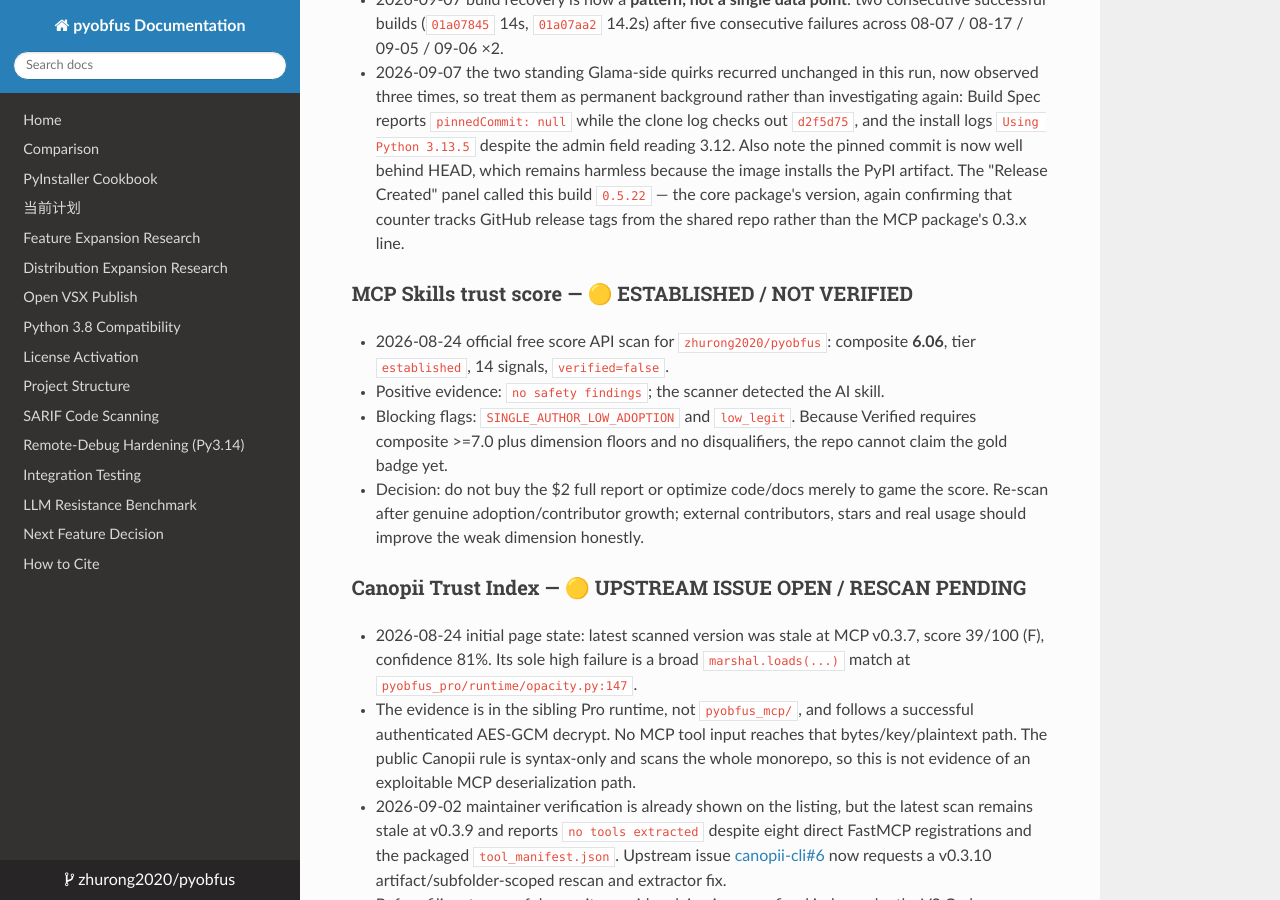
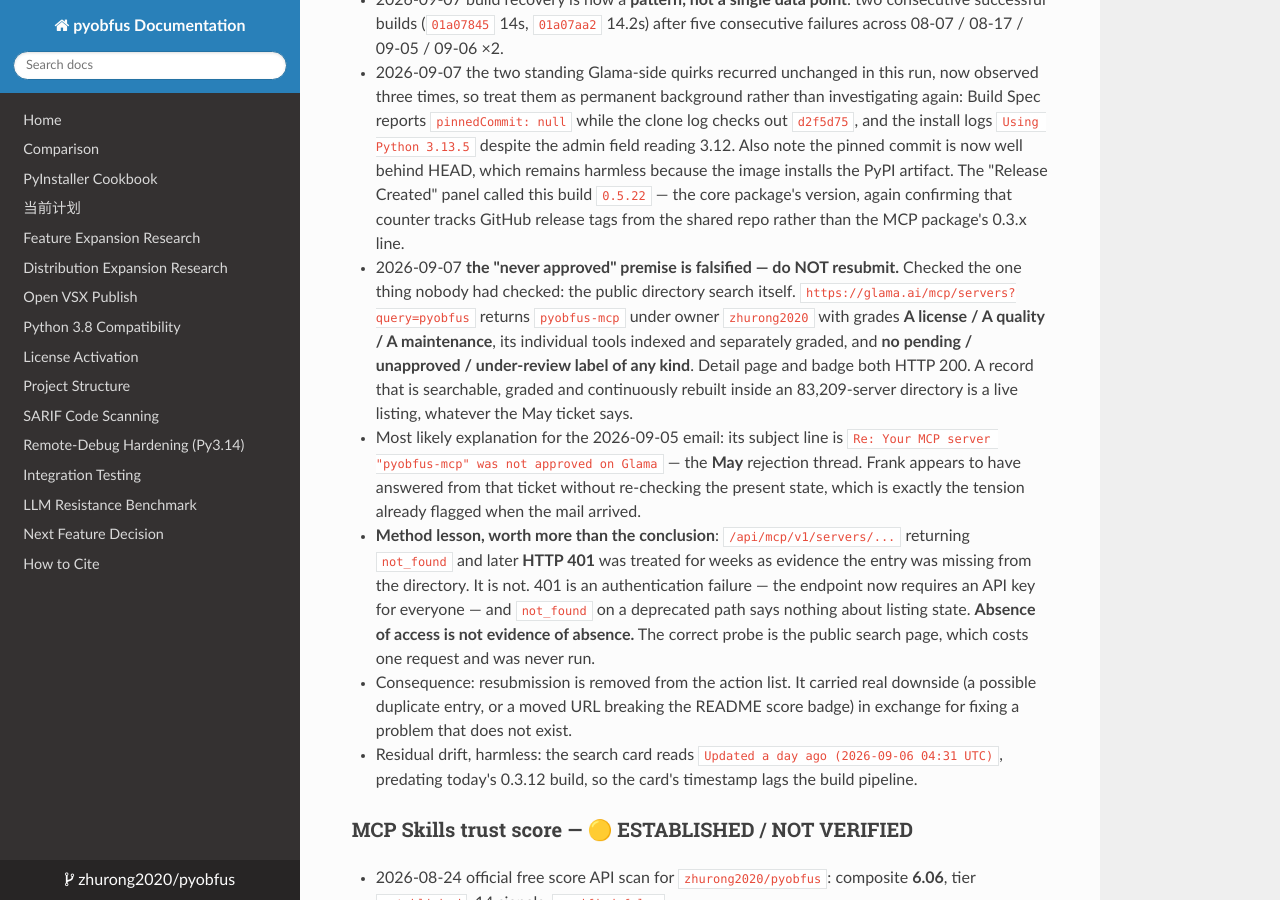
Before and after one commit to zhurong2020/pyobfus, an MkDocs documentation site: the page built from docs/DISTRIBUTION_CHANNELS.md, in a window 1280 px wide and 900 px high, scrolled down 9929 px. Built offline with MkDocs 1.6.1, drawn with Linux system fonts in a browser that asks for light colours; nearby versions of some CDN libraries; some of the changed text lies outside the part shown.

Commit message:
docs: the Glama listing was never missing — drop the resubmission action
The maintainer looked at the one thing nobody had looked at: the public
directory search. `?query=pyobfus` returns pyobfus-mcp under zhurong2020 with A
grades for license, quality and maintenance, its tools indexed and separately
graded, and no pending, unapproved or under-review label anywhere. The detail
page and the score badge both answer 200. A record that is searchable, graded
and continuously rebuilt inside an 83,209-server directory is listed.

So the 2026-09-05 premise was wrong. That mail's subject line is the May
rejection thread, and it reads like an answer written from the old ticket
rather than from the current state -- the tension noted when it arrived, now
resolved in favour of the evidence.

The method mistake matters more than the conclusion. `/api/mcp/v1/servers/...`
returned not_found and later HTTP 401, and that was carried for weeks as proof
the entry was absent from the directory. It never meant that: 401 is an
authentication failure, the endpoint now requires an API key from everyone, and
not_found on a deprecated path says nothing about listing state. Absence of
access is not evidence of absence. The correct probe was one request against
the public search page, and it went unrun because attention stayed on the
broken API.

Resubmission is removed from the action list. It carried a real downside -- a
possible duplicate entry, or a moved URL breaking the README score badge -- to
fix a problem that does not exist.

Co-Authored-By: Claude Opus 5 <noreply@anthropic.com>

```diff
--- a/docs/DISTRIBUTION_CHANNELS.md
+++ b/docs/DISTRIBUTION_CHANNELS.md
@@ -217,7 +217,7 @@ Note: `@jess` is Jess Lee, dev.to co-founder — useful to keep; `@code42cate` (
   makes a single optional hash ambiguous.
 - Implications: Claude Desktop / Claude Code / Cursor / Windsurf / Zed users querying the registry for "pyobfus" or "python obfuscator" will discover this server without manual config file edits.
 
-### Glama — `zhurong2020/pyobfus` 🟡 BUILD CONFIRMED / NEVER APPROVED — RESUBMIT READY
+### Glama — `zhurong2020/pyobfus` 🟢 LISTED AND HEALTHY (resubmission is NOT needed)
 - Public page: https://glama.ai/mcp/servers/zhurong2020/pyobfus
 - 2026-08-21 recheck: the public page is reachable and still exposes 8 tool names, but its version metadata is stale (shows v0.5.13; current is 0.5.16); the older API path `/api/mcp/v1/servers/io.github.zhurong2020/pyobfus-mcp` still returns `not_found`.
 - 2026-08-20: third-party maintainers independently reproduced both symptoms (build stuck on `debian:trixie-slim`, page OK but public API stale) — confirms this is Glama-side infra/sync, not a pyobfus-mcp code issue. Discord `#support` still unanswered as of 08-21; policy is passive-wait, no code change, no re-pin until Glama responds.
@@ -397,6 +397,32 @@ Note: `@jess` is Jess Lee, dev.to co-founder — useful to keep; `@code42cate` (
   The "Release Created" panel called this build `0.5.22` — the core package's
   version, again confirming that counter tracks GitHub release tags from the
   shared repo rather than the MCP package's 0.3.x line.
+- 2026-09-07 **the "never approved" premise is falsified — do NOT resubmit.**
+  Checked the one thing nobody had checked: the public directory search itself.
+  `https://glama.ai/mcp/servers?query=pyobfus` returns `pyobfus-mcp` under owner
+  `zhurong2020` with grades **A license / A quality / A maintenance**, its
+  individual tools indexed and separately graded, and **no pending /
+  unapproved / under-review label of any kind**. Detail page and badge both
+  HTTP 200. A record that is searchable, graded and continuously rebuilt inside
+  an 83,209-server directory is a live listing, whatever the May ticket says.
+  - Most likely explanation for the 2026-09-05 email: its subject line is
+    `Re: Your MCP server "pyobfus-mcp" was not approved on Glama` — the
+    **May** rejection thread. Frank appears to have answered from that ticket
+    without re-checking the present state, which is exactly the tension already
+    flagged when the mail arrived.
+  - **Method lesson, worth more than the conclusion**: `/api/mcp/v1/servers/...`
+    returning `not_found` and later **HTTP 401** was treated for weeks as
+    evidence the entry was missing from the directory. It is not. 401 is an
+    authentication failure — the endpoint now requires an API key for everyone
+    — and `not_found` on a deprecated path says nothing about listing state.
+    **Absence of access is not evidence of absence.** The correct probe is the
+    public search page, which costs one request and was never run.
+  - Consequence: resubmission is removed from the action list. It carried real
+    downside (a possible duplicate entry, or a moved URL breaking the README
+    score badge) in exchange for fixing a problem that does not exist.
+  - Residual drift, harmless: the search card reads
+    `Updated a day ago (2026-09-06 04:31 UTC)`, predating today's 0.3.12 build,
+    so the card's timestamp lags the build pipeline.
 
 ### MCP Skills trust score — 🟡 ESTABLISHED / NOT VERIFIED
 - 2026-08-24 official free score API scan for `zhurong2020/pyobfus`: composite
```
Also changed, not shown: docs/CURRENT_PLAN_ZH.md (+18 -4 lines).
